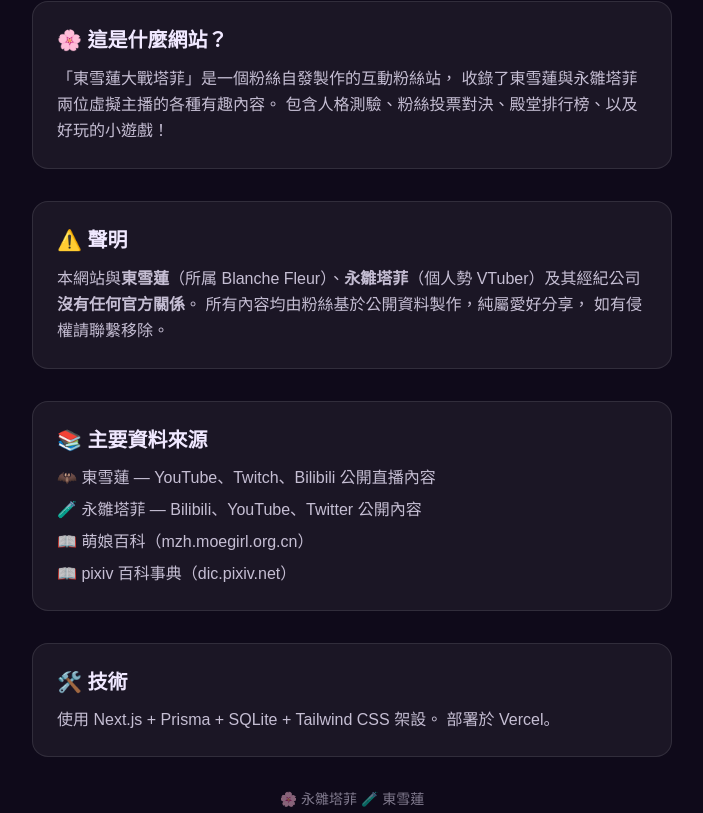
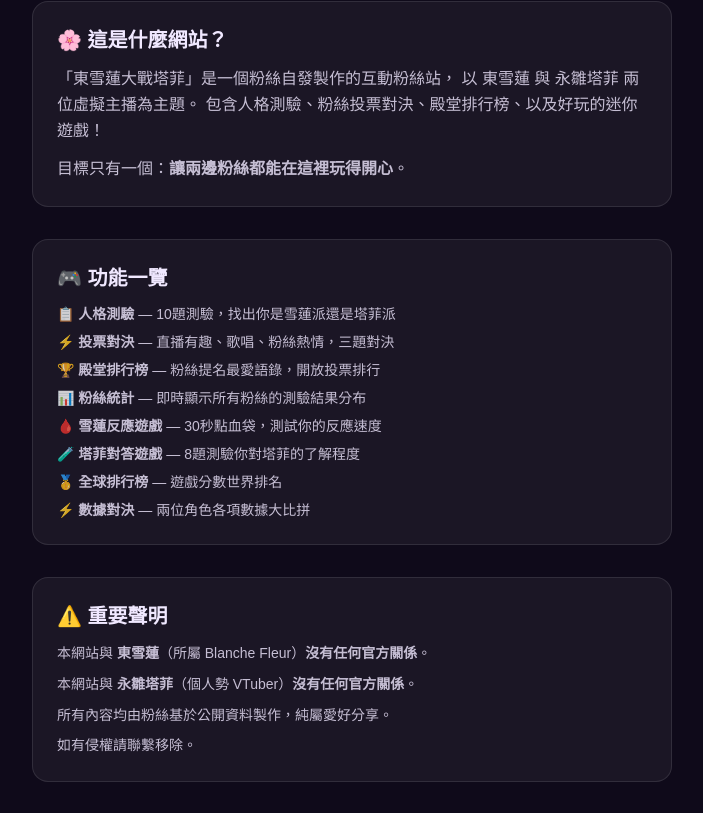
Before and after one commit to bennytsai1234/seren-vs-taffy, a Next.js app: page /about in a window 1280 px wide. Shown: the part 192-1005 px from the top of the page, without its empty margins (288-991 px from the left). Built offline with nearby package versions, Linux system fonts and the light colour scheme.

Commit message:
feat: comprehensive about page with full feature list and sources

```diff
--- a/src/app/about/page.tsx
+++ b/src/app/about/page.tsx
@@ -8,43 +8,64 @@ export default function AboutPage() {
           <h2 className="text-xl font-bold mb-3">🌸 這是什麼網站？</h2>
           <p className="opacity-80 leading-relaxed">
             「東雪蓮大戰塔菲」是一個粉絲自發製作的互動粉絲站，
-            收錄了東雪蓮與永雛塔菲兩位虛擬主播的各種有趣內容。
-            包含人格測驗、粉絲投票對決、殿堂排行榜、以及好玩的小遊戲！
+            以 東雪蓮 與 永雛塔菲 兩位虛擬主播為主題。
+            包含人格測驗、粉絲投票對決、殿堂排行榜、以及好玩的迷你遊戲！
+          </p>
+          <p className="mt-3 opacity-80 leading-relaxed">
+            目標只有一個：<strong>讓兩邊粉絲都能在這裡玩得開心</strong>。
           </p>
         </section>
 
         <section className="p-6 rounded-2xl border border-white/10 bg-white/5">
-          <h2 className="text-xl font-bold mb-3">⚠️ 聲明</h2>
-          <p className="opacity-80 leading-relaxed">
-            本網站與<strong>東雪蓮</strong>（所属 Blanche Fleur）、
-            <strong>永雛塔菲</strong>（個人勢 VTuber）及其經紀公司
-            <strong>沒有任何官方關係</strong>。
-            所有內容均由粉絲基於公開資料製作，純屬愛好分享，
-            如有侵權請聯繫移除。
-          </p>
+          <h2 className="text-xl font-bold mb-3">🎮 功能一覽</h2>
+          <ul className="space-y-2 opacity-80 text-sm">
+            <li>📋 <strong>人格測驗</strong> — 10題測驗，找出你是雪蓮派還是塔菲派</li>
+            <li>⚡ <strong>投票對決</strong> — 直播有趣、歌唱、粉絲熱情，三題對決</li>
+            <li>🏆 <strong>殿堂排行榜</strong> — 粉絲提名最愛語錄，開放投票排行</li>
+            <li>📊 <strong>粉絲統計</strong> — 即時顯示所有粉絲的測驗結果分布</li>
+            <li>🩸 <strong>雪蓮反應遊戲</strong> — 30秒點血袋，測試你的反應速度</li>
+            <li>🧪 <strong>塔菲對答遊戲</strong> — 8題測驗你對塔菲的了解程度</li>
+            <li>🥇 <strong>全球排行榜</strong> — 遊戲分數世界排名</li>
+            <li>⚡ <strong>數據對決</strong> — 兩位角色各項數據大比拼</li>
+          </ul>
+        </section>
+
+        <section className="p-6 rounded-2xl border border-white/10 bg-white/5">
+          <h2 className="text-xl font-bold mb-3">⚠️ 重要聲明</h2>
+          <ul className="opacity-80 leading-relaxed text-sm space-y-2">
+            <li>本網站與 <strong>東雪蓮</strong>（所屬 Blanche Fleur）<strong>沒有任何官方關係</strong>。</li>
+            <li>本網站與 <strong>永雛塔菲</strong>（個人勢 VTuber）<strong>沒有任何官方關係</strong>。</li>
+            <li>所有內容均由粉絲基於公開資料製作，純屬愛好分享。</li>
+            <li>如有侵權請聯繫移除。</li>
+          </ul>
         </section>
 
         <section className="p-6 rounded-2xl border border-white/10 bg-white/5">
           <h2 className="text-xl font-bold mb-3">📚 主要資料來源</h2>
-          <ul className="space-y-2 opacity-80">
-            <li>🦇 東雪蓮 — YouTube、Twitch、Bilibili 公開直播內容</li>
-            <li>🧪 永雛塔菲 — Bilibili、YouTube、Twitter 公開內容</li>
-            <li>📖 萌娘百科（mzh.moegirl.org.cn）</li>
-            <li>📖 pixiv 百科事典（dic.pixiv.net）</li>
+          <ul className="space-y-2 opacity-80 text-sm">
+            <li>🦇 <strong>東雪蓮</strong> — YouTube、Twitch、Bilibili 公開直播內容</li>
+            <li>🧪 <strong>永雛塔菲</strong> — Bilibili、YouTube、Twitter 公開內容</li>
+            <li>📖 <strong>萌娘百科</strong>（mzh.moegirl.org.cn）</li>
+            <li>📖 <strong>pixiv 百科事典</strong>（dic.pixiv.net）</li>
+            <li>📖 <strong>百度百科</strong>（baike.baidu.com）</li>
           </ul>
         </section>
 
         <section className="p-6 rounded-2xl border border-white/10 bg-white/5">
           <h2 className="text-xl font-bold mb-3">🛠️ 技術</h2>
-          <p className="opacity-80">
-            使用 Next.js + Prisma + SQLite + Tailwind CSS 架設。
-            部署於 Vercel。
-          </p>
+          <div className="space-y-2 opacity-80 text-sm">
+            <p>使用 <strong>Next.js 16</strong>（App Router）+ <strong>Prisma</strong> + <strong>SQLite</strong> + <strong>Tailwind CSS</strong> 架設。</p>
+            <p>部署於 <strong>Vercel</strong>，資料庫使用 SQLite 檔案（本地開發用），正式環境同樣使用 SQLite 檔案模式。</p>
+            <p>原始碼開源於 GitHub，可自由 Fork 學習或二次創作。</p>
+          </div>
         </section>
 
-        <div className="text-center opacity-50 text-sm">
-          <p>🌸 永雛塔菲 🧪 東雪蓮</p>
-          <p className="mt-1">Made with ❤️ by fans, for fans · 2026</p>
+        <div className="text-center opacity-50 text-sm space-y-1">
+          <p>🌸 東雪蓮 🧪 永雛塔菲</p>
+          <p>Made with ❤️ by fans, for fans · 2026</p>
+          <a href="https://github.com/bennytsai1234/seren-vs-taffy" target="_blank" rel="noopener noreferrer" className="underline opacity-70 hover:opacity-100 transition-opacity">
+            檢視原始碼 →
+          </a>
         </div>
       </div>
     </div>
```
